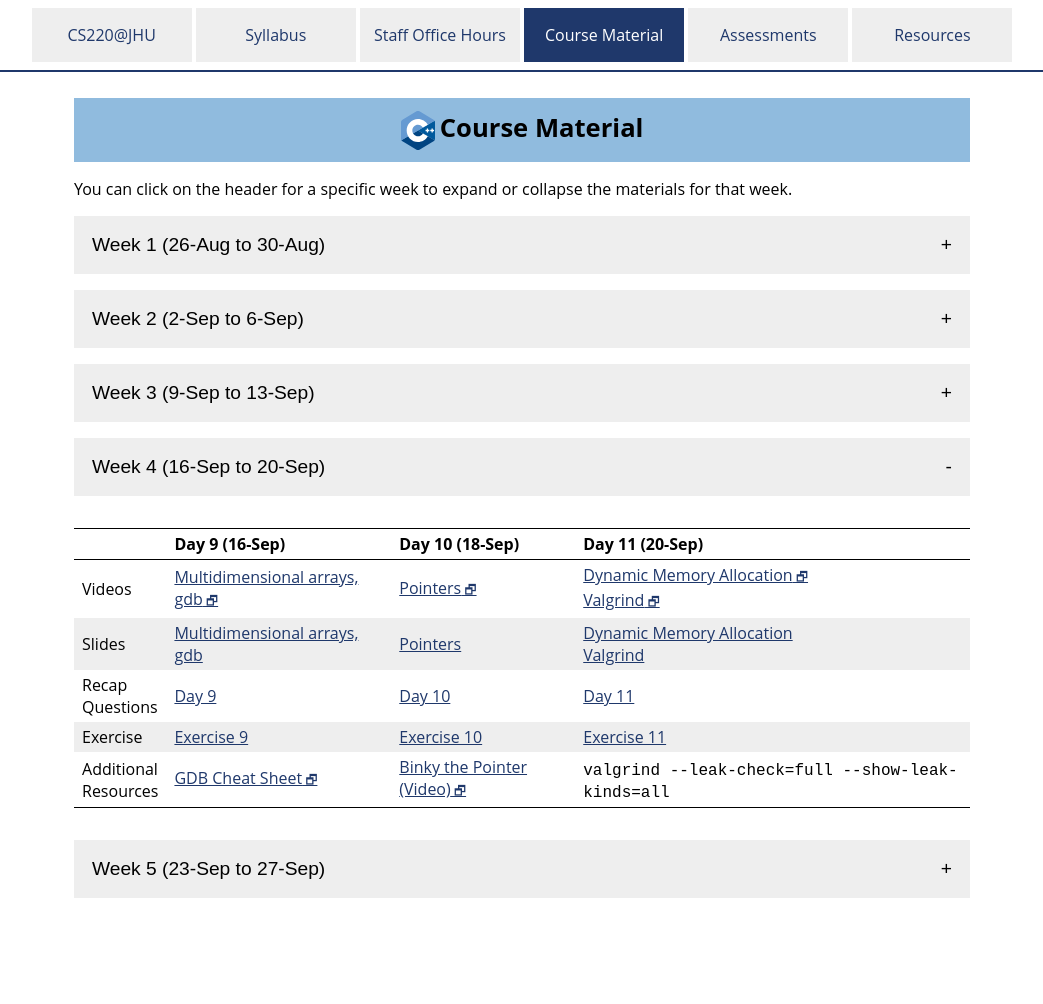
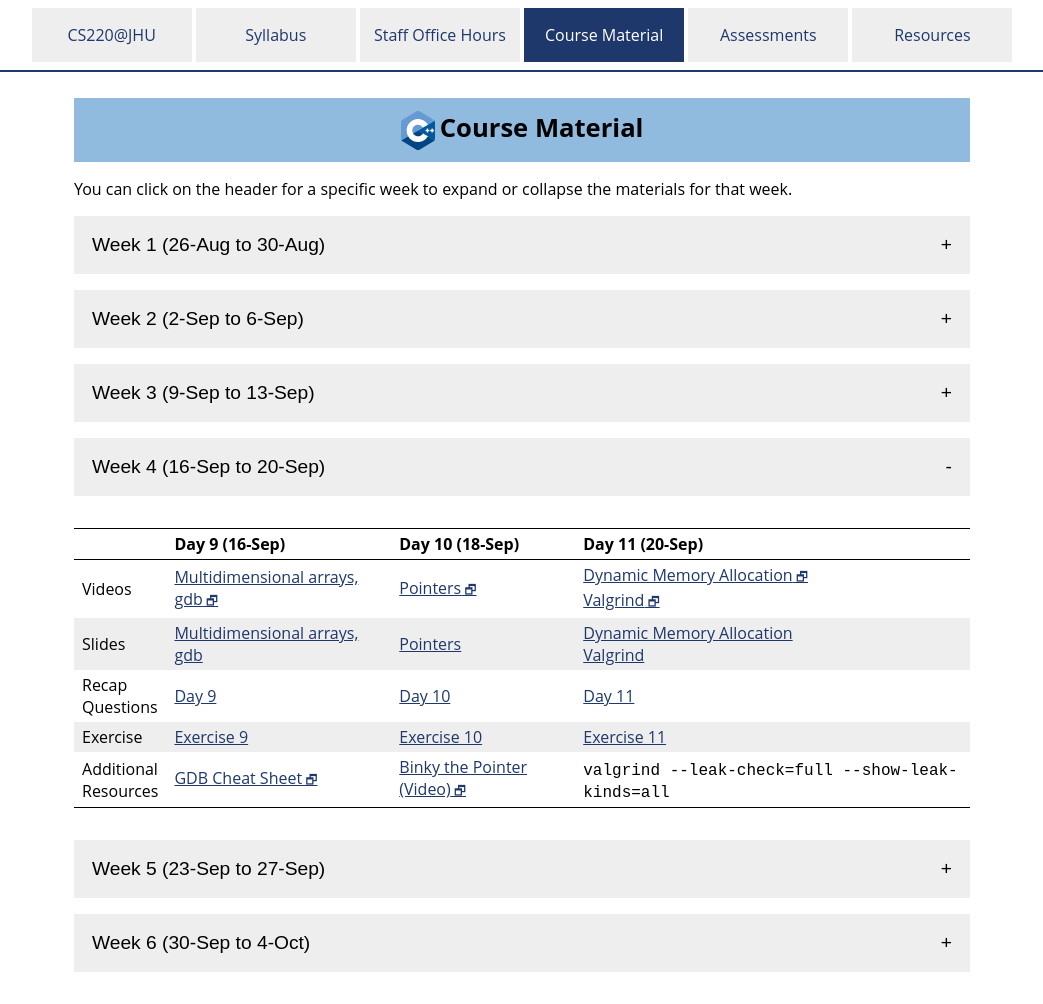
Before and after one commit to jhu-ip/cs220-f24, a Jekyll site: the page built from material.md, in a window 1280 px wide. Shown: the whole page, without its empty margins (118-1161 px from the left). Built offline with Jekyll 4.4.1, drawn with Linux system fonts in a browser that asks for light colours; before the commit the page ends 930 px from its top, so only the background shows below that; some of the changed lines change nothing that is shown.

Commit message:
added week 6

```diff
--- a/material.md
+++ b/material.md
@@ -255,7 +255,6 @@
 </table>
 </div>
 
-<!--
 <button type="button" id="week_6_toggle" class="week_control_button">Week 6 (30-Sep to 4-Oct)</button>
 <div id="week_6" class="collapsible">
 <table>
@@ -290,7 +289,7 @@
       <td>Exercise</td>
       <td><a href='exercise/ex15.html'>Exercise 15</a></td>
       <td><a href='exercise/ex16.html'>Exercise 16</a></td>
-      <td><a href='assign/midterm.html'>Midterm Project</a></td>
+      <td><a href=''>Midterm Project</a></td>
     </tr>
     <tr>
       <td>Additional<br>Resources</td>
@@ -301,7 +300,7 @@
   </tbody>
 </table>
 </div>
-
+<!--
 <button type="button" id="week_7_toggle" class="week_control_button">Week 7 (7-Oct to 11-Oct)</button>
 <div id="week_7" class="collapsible">
 <table>
```
